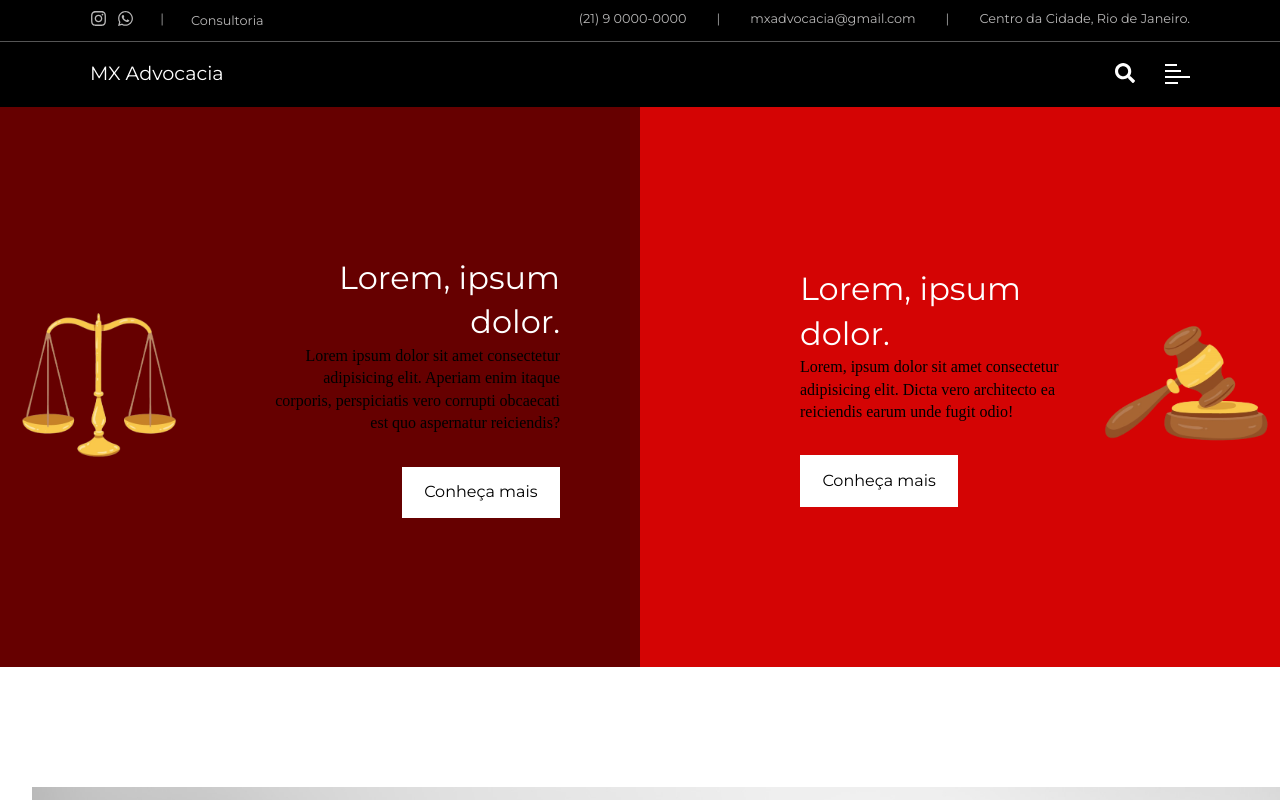
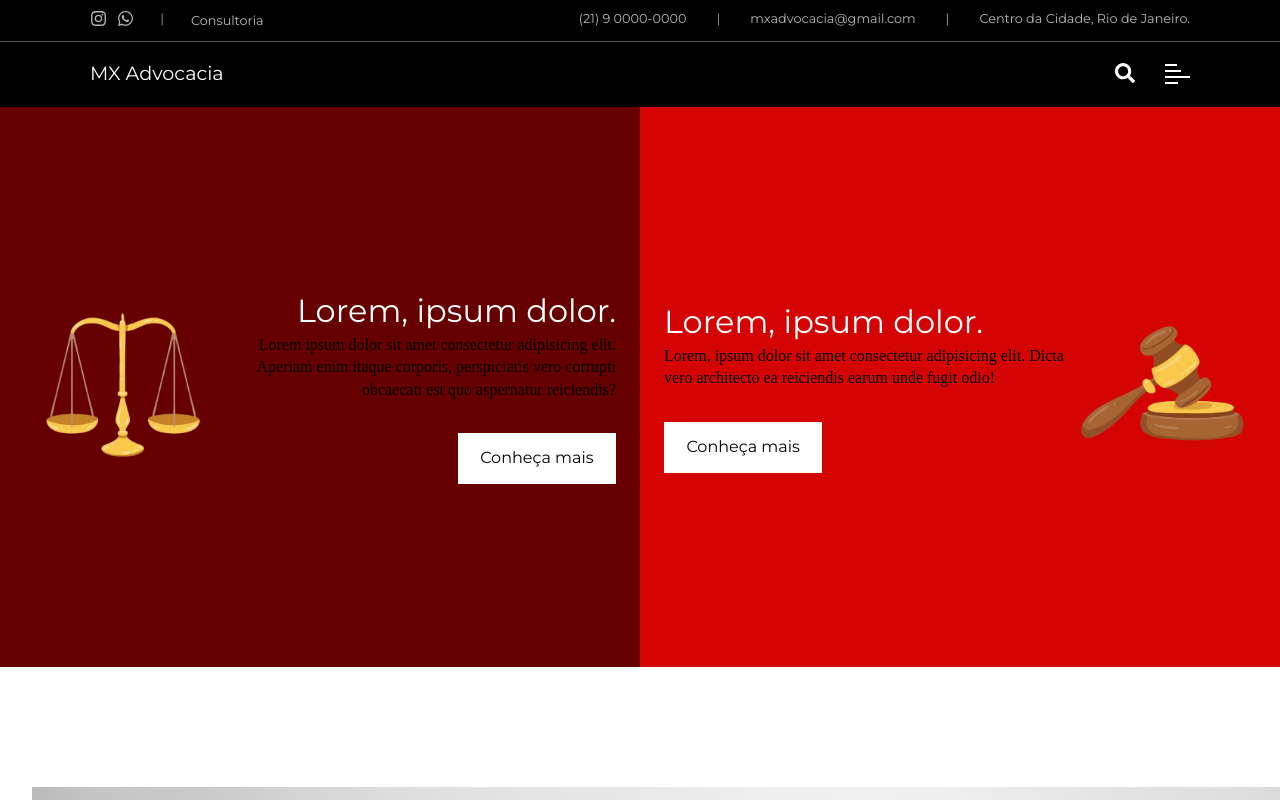
Before and after one commit to henriquepx/mx_advocacy, a React (Vite) app: page / in a window 1280 px wide. Shown: the top 800 px of the page. Built offline with nearby package versions, Linux system fonts and the light colour scheme.

Commit message:
fix: content centralizing in center

```diff
--- a/src/sections/MainPage/MainPagePrincipal.jsx
+++ b/src/sections/MainPage/MainPagePrincipal.jsx
@@ -15,6 +15,7 @@ const MainContent1 = styled.div`
   position: relative;
   display: flex;
   align-items: center;
+  justify-content: center;
   &:hover {
     width: 80%;
   }
@@ -23,11 +24,11 @@ const DescriptionContentMain1 = styled.div`
   text-align: right;
   display: flex;
   flex-direction: column;
-  padding: 0rem 5rem;
 `
 const ImgContainerMain1 = styled.img`
   width: 30%;
 `
+
 const MainContent2 = styled.div`
   transition: all 0.3s ease;
   background-color: #d40404;
@@ -35,6 +36,7 @@ const MainContent2 = styled.div`
   position: relative;
   display: flex;
   align-items: center;
+  justify-content: center;
   &:hover {
     width: 80%;
   }
@@ -43,8 +45,8 @@ const DescriptionContentMain2 = styled.div`
   text-align: left;
   display: flex;
   flex-direction: column;
-  padding: 0rem 0rem 0rem 10rem;
 `
+
 const TitleContentMain = styled.h1`
   font-family: ${fontPrimary};
   color: #fff;
@@ -58,6 +60,7 @@ const DescriptionContent2 = styled.p`
   max-width: 50ch;
   text-align: left;
 `
+
 const ButtonContent = styled.a`
   padding: .9rem 1.4rem;
   background-color: #fff;
```
